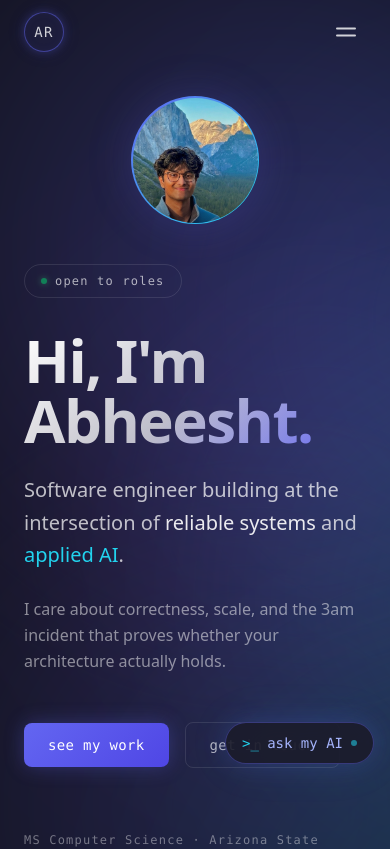
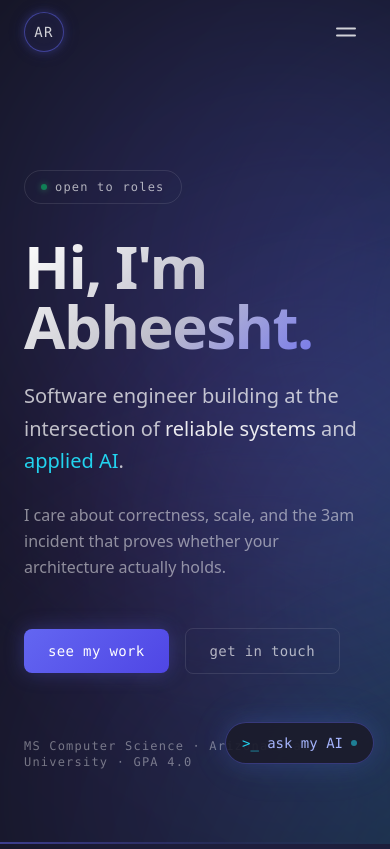
Before and after one commit to abheeshtroy/abheesht-portfolio, a Next.js app: page / in a window 390 px wide. Shown: the top 849 px of the page. Built offline with nearby package versions, Linux system fonts and the light colour scheme.

Commit message:
fix: hide hero photo on mobile (crop + layout)

```diff
--- a/components/sections/Hero.tsx
+++ b/components/sections/Hero.tsx
@@ -18,33 +18,8 @@ export default function Hero() {
             initial={{ opacity: 0, scale: 0.96 }}
             animate={{ opacity: 1, scale: 1 }}
             transition={{ duration: 0.6, delay: 0.15, ease: "easeOut" }}
-            className="order-1 md:order-2 mb-10 md:mb-0 flex justify-center md:justify-end"
+            className="hidden md:flex order-1 md:order-2 mb-10 md:mb-0 justify-center md:justify-end"
           >
-            {/* Mobile: clean circle */}
-            <div
-              className="md:hidden relative rounded-full p-[1.5px] w-32"
-              style={{
-                background: "linear-gradient(135deg, #6366f1, #22d3ee)",
-                boxShadow: "0 0 45px rgba(99,102,241,0.22)",
-              }}
-            >
-              <div className="relative rounded-full overflow-hidden w-full aspect-square">
-                <Image
-                  src="/abheesht-portfolio.jpg"
-                  alt="Abheesht Roy"
-                  fill
-                  priority
-                  sizes="128px"
-                  className="object-cover"
-                  style={{ objectPosition: "center 30%" }}
-                />
-                <div
-                  className="absolute inset-0 pointer-events-none"
-                  style={{ background: "linear-gradient(180deg, transparent 50%, rgba(19,19,31,0.5) 100%)" }}
-                />
-              </div>
-            </div>
-
             {/* Desktop: terminal-window frame with gradient border + glow */}
             <div
               className="hidden md:block relative rounded-2xl p-[1.5px]"
```
